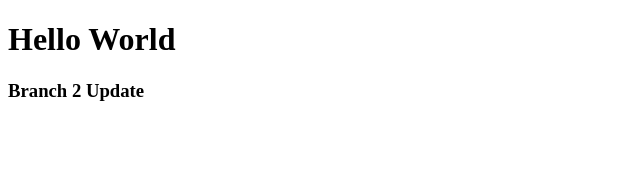
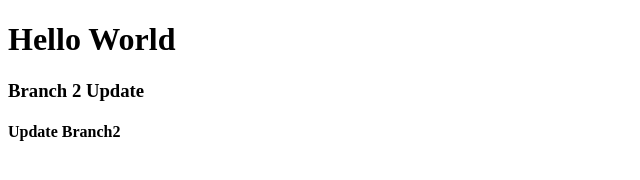
Before and after one commit to Ravikant99/Practice, a plain HTML site: page index.html in a window 1280 px wide. Shown: the whole page, without its empty margins (0-640 px from the left). Drawn offline with Linux system fonts and the light colour scheme.

Commit message:
index file update

```diff
--- a/index.html
+++ b/index.html
@@ -8,5 +8,6 @@
 <body>
     <h1>Hello World</h1>
     <h3>Branch 2 Update</h3>
+    <h4>Update Branch2</h4>
 </body>
 </html>
```
